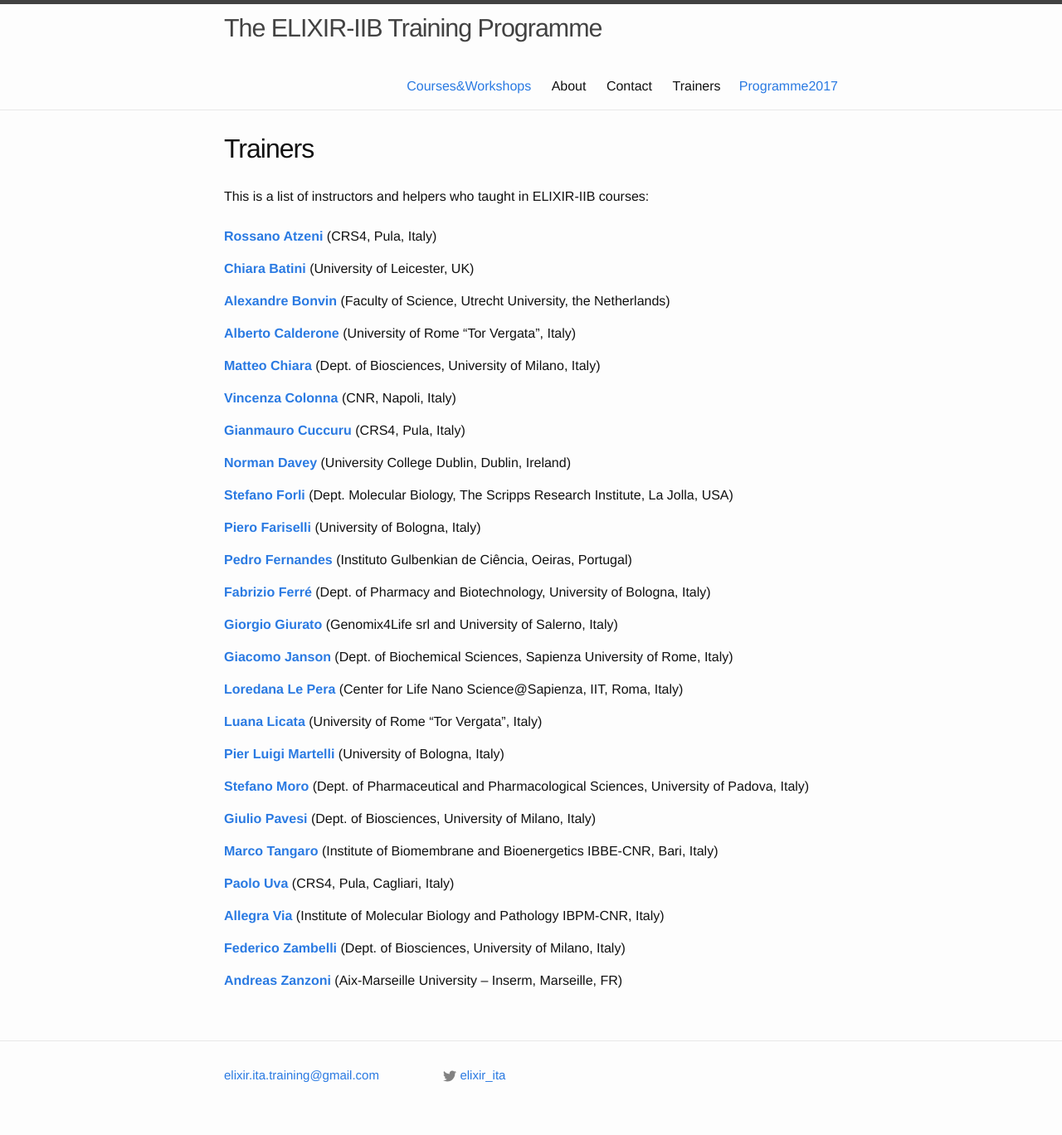
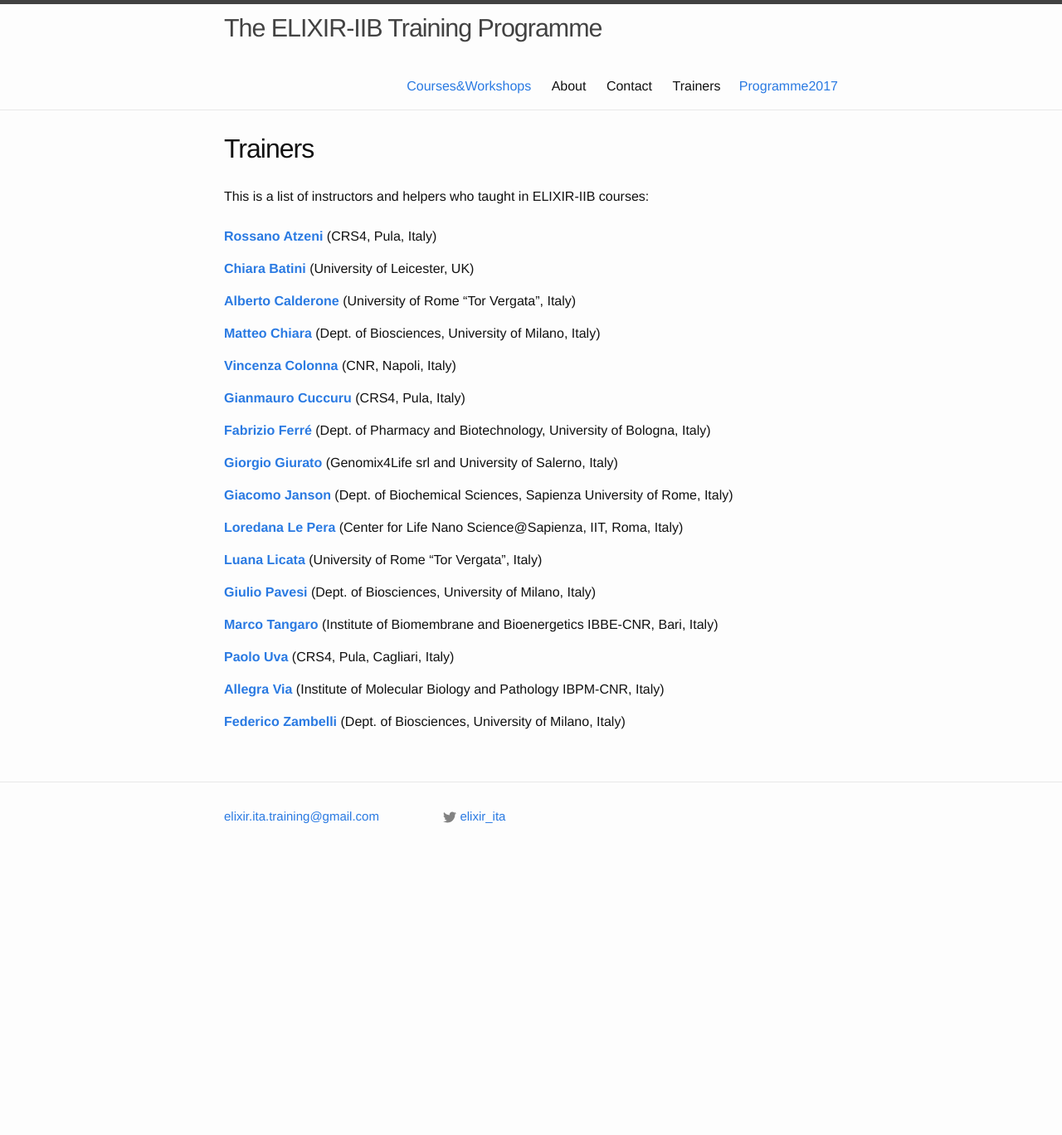
Before and after one commit to ELIXIR-IIB-training/website, a Jekyll site: the page built from _pages/04-trainers.md, in a window 1280 px wide. Shown: the whole page at 83% size. Built offline with Jekyll 4.4.1, drawn with Linux system fonts in a browser that asks for light colours; after the commit the page ends 1056 px from its top, so only the background shows below that.

Commit message:
Update trainers

```diff
--- a/_pages/04-trainers.md
+++ b/_pages/04-trainers.md
@@ -11,8 +11,6 @@ permalink: /trainers/
 
 [**Chiara Batini**](../instructors/chiara_batini.html) (University of Leicester, UK)<br>
 
-[**Alexandre Bonvin**](../instructors/alexandre_bonvin.html) (Faculty of Science, Utrecht University, the Netherlands)<br>
-
 [**Alberto Calderone**](../instructors/alberto_calderone.html) (University of Rome "Tor Vergata", Italy)<br>
 
 [**Matteo Chiara**](http://159.149.160.56/beacon/) (Dept. of Biosciences, University of Milano, Italy)<br>
@@ -20,14 +18,6 @@ permalink: /trainers/
 [**Vincenza Colonna**](../instructors/vincenza_colonna.html) (CNR, Napoli, Italy)<br>
 
 [**Gianmauro Cuccuru**](http://www.crs4.it/peopledetails/195/gianmauro-cuccuru/) (CRS4, Pula, Italy)<br>
-
-[**Norman Davey**](../instructors/norman_davey.html) (University College Dublin, Dublin, Ireland)<br>
-
-[**Stefano Forli**](../instructors/stefano_forli.html) (Dept. Molecular Biology, The Scripps Research Institute, La Jolla, USA)<br>
-
-[**Piero Fariselli**](../instructors/piero_fariselli.html) (University of Bologna, Italy)<br>
-
-[**Pedro Fernandes**](../instructors/pedro_fernandes.html) (Instituto Gulbenkian de Ciência, Oeiras, Portugal)<br>
 
 [**Fabrizio Ferré**](https://www.unibo.it/sitoweb/fabrizio.ferre) (Dept. of Pharmacy and Biotechnology, University of Bologna, Italy)<br>
 
@@ -39,10 +29,6 @@ permalink: /trainers/
 
 [**Luana Licata**](../instructors/luana_licata.html) (University of Rome "Tor Vergata", Italy)<br>
 
-[**Pier Luigi Martelli**](../instructors/pierluigi_martelli.html) (University of Bologna, Italy)<br>
-
-[**Stefano Moro**](http://mms.dsfarm.unipd.it/smoro.html) (Dept. of Pharmaceutical and Pharmacological Sciences, University of Padova, Italy)<br>
-
 [**Giulio Pavesi**](http://159.149.160.56/beacon/) (Dept. of Biosciences, University of Milano, Italy)<br>
 
 [**Marco Tangaro**](../instructors/marco_tangaro.html) (Institute of Biomembrane and Bioenergetics IBBE-CNR, Bari, Italy)<br>
@@ -52,5 +38,3 @@ permalink: /trainers/
 [**Allegra Via**](../instructors/allegra_via.html) (Institute of Molecular Biology and Pathology IBPM-CNR, Italy)<br>
 
 [**Federico Zambelli**](http://159.149.160.56/beacon/) (Dept. of Biosciences, University of Milano, Italy)<br>
-
-[**Andreas Zanzoni**](../instructors/andreas_zanzoni.html) (Aix-Marseille University – Inserm, Marseille, FR)<br>
```
